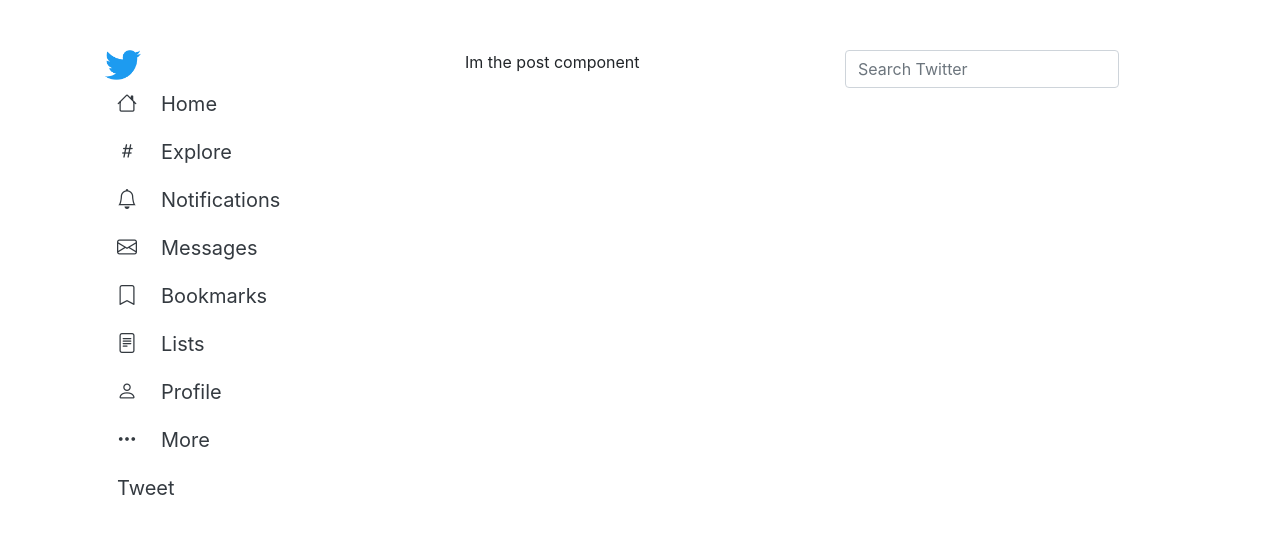
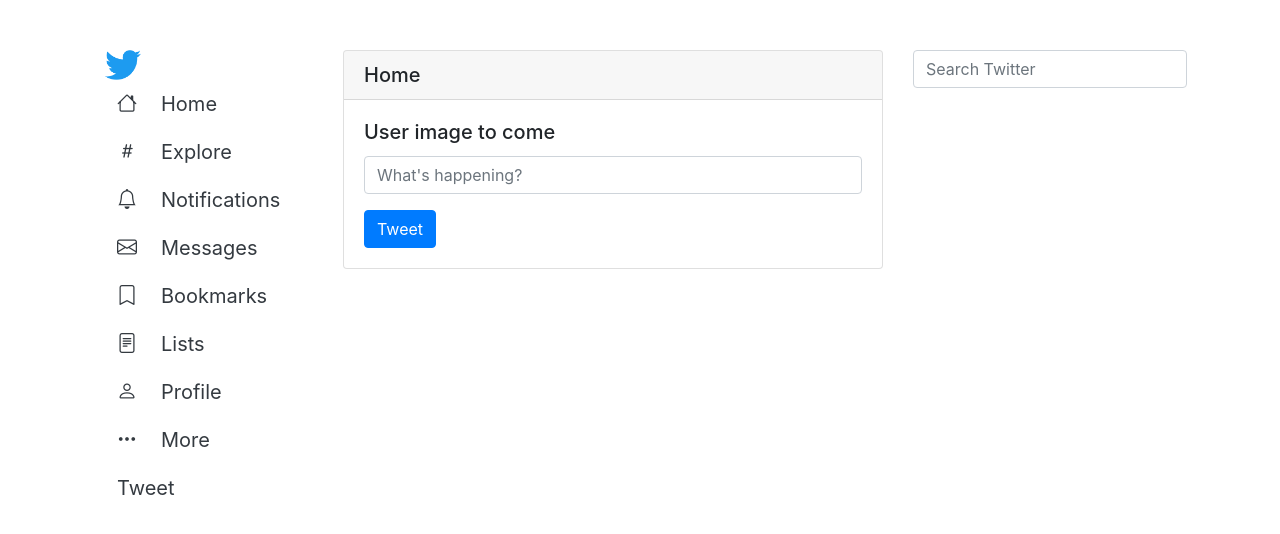
Before and after one commit to Mikaela95/twitter-clone, a React (Create React App) app in the folder client/: page /home in a window 1280 px wide. Shown: the top 534 px of the page. Built offline with nearby package versions, Linux system fonts and the light colour scheme.

Commit message:
backend password validation

```diff
--- a/client/src/components/Home.tsx
+++ b/client/src/components/Home.tsx
@@ -13,7 +13,7 @@
         <Col>
           <SideNavigation />
         </Col>
-        <Col>
+        <Col xs={6}>
           <Post />
         </Col>
         <Col>
--- a/client/src/components/Post.tsx
+++ b/client/src/components/Post.tsx
@@ -1,5 +1,21 @@
 import React from "react";
+import Card from "react-bootstrap/Card";
+import Button from "react-bootstrap/Button";
+import Form from 'react-bootstrap/Form'
+
+// Able to send tweet and appear in feed - populate with dummy data that the user can comment, retweet and like
 
 export const Post = () => {
-  return <div>Im the post component</div>;
+  return (
+    <Card>
+      <Card.Header as="h5">Home</Card.Header>
+      <Card.Body>
+        <Card.Title>User image to come</Card.Title>
+        <Card.Text>
+          <Form.Control id="tweet-input" type="password" placeholder="What's happening?" />
+        </Card.Text>
+        <Button variant="primary" type="submit">Tweet</Button>
+      </Card.Body>
+    </Card>
+  );
 };
```
Also changed, not shown: client/src/components/Post.css (added), 2 other files (tests, documents, lock files or other folders).
